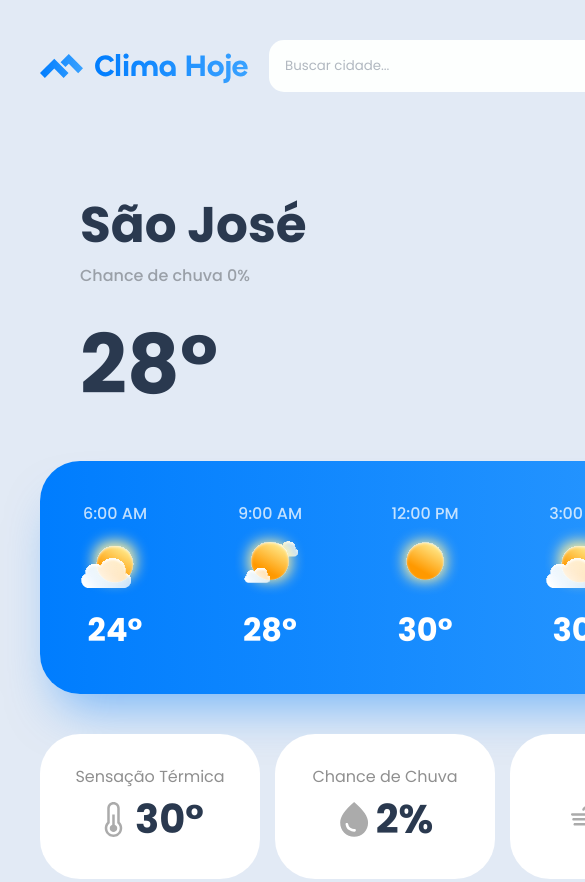
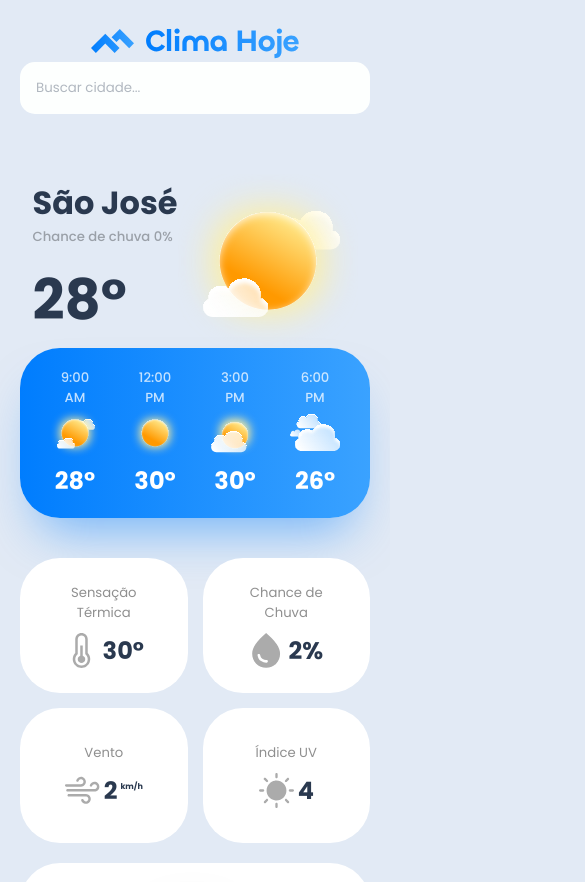
Before and after one commit to guimartins016/Projeto-Site-Previsao-do-Tempo, a plain HTML site: page index.html in a window 390 px wide. Shown: the top 882 px of the page, 585 px wide, since content can reach past the window. Drawn offline with Linux system fonts and the light colour scheme.

Commit message:
Add responsive styles for mobile layout

```diff
--- a/mobile.css
+++ b/mobile.css
@@ -1,2 +1,106 @@
 @media(max-width: 1024px) {
+  .app-container {
+        grid-template-columns: 100%;
+        padding: 20px;
+        grid-column-gap: 0;
+        grid-row-gap: 20px;
+    }
+
+    .navbar-container {
+    flex-direction: column;
+   }
+
+    .navbar-container>img {
+   margin-right: 0px;
+   }
+
+   .showcase-container {
+       justify-content: center;
+       padding-left: 0;
+       padding-right: 0;
+   }
+
+   .showcase-container .showcase-text h2:first-child {
+       font-size: 2rem;
+       font-weight: 700;
+       color: #2a394f;
+   }
+
+   .showcase-container .showcase-text h2:last-child {
+       font-size: 3.5rem;
+       font-weight: 700;
+       color: #2a394f;
+   }
+
+   .showcase-container .showcase-text p {
+       margin-bottom: 10px;
+       font-size: 0.825rem;
+   }
+
+   .showcase-container img {
+    width: 180px;
+   }
+
+   .hourly-forecast-container {
+       padding: 20px;
+       overflow-x: scroll;
+       justify-content: center;
+       gap: 30px;
+   }
+
+   .hourly-forecast-container .hour-weather-item img {
+       width: 50px;
+       height: 50px;
+       margin-bottom: 5px;
+   }
+
+
+   .hourly-forecast-container .hour-weather-item p:first-child {
+       font-size: 0.825rem;
+       text-align: center;
+   }
+
+   .hourly-forecast-container .hour-weather-item p:last-child {
+       font-size: 1.5rem;
+   }
+
+        .weather-details-container {
+            margin-top: 40px;
+            display: grid;
+            grid-template-columns: repeat(2, 1fr);
+            grid-column-gap: 15px;
+            grid-gap: 15px;
+        }
+
+        .weather-details-container .weather-details-item {
+            padding: 25px;
+            min-height: 135px;
+        }
+
+         .weather-details-container .weather-details-item p:first-child {
+            font-size: 0.825rem;
+            color: #8f8f8f;
+            margin-bottom: 10px;
+        }
+
+        .weather-details-container .weather-details-item div p {
+             font-size: 1.5rem
+        }
+
+        .weather-details-container .weather-details-item div p span {
+            font-size: 0.5rem;
+            margin-left: -2px;
+         }
+
+        .weekly-forecast-container .day-weather-item div p:first-child {
+            font-size: 0.875rem;
+        }
+
+        .weekly-forecast-container .day-weather-item div p:last-child {
+            font-size: 0.875rem;
+        }
+
+        .weekly-forecast-container .day-weather-item p {
+            font-size: 0.925rem;
+        }
 }
```
